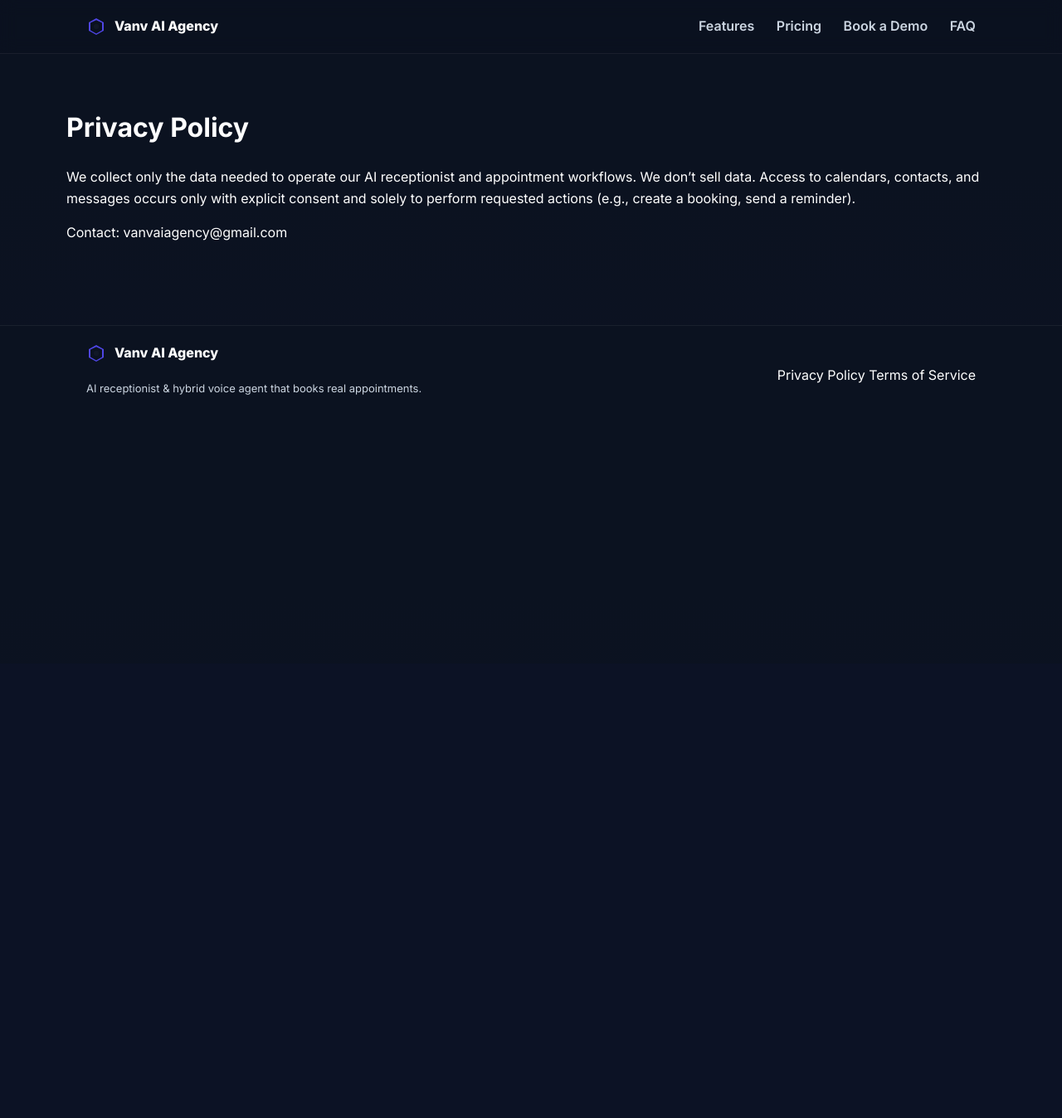
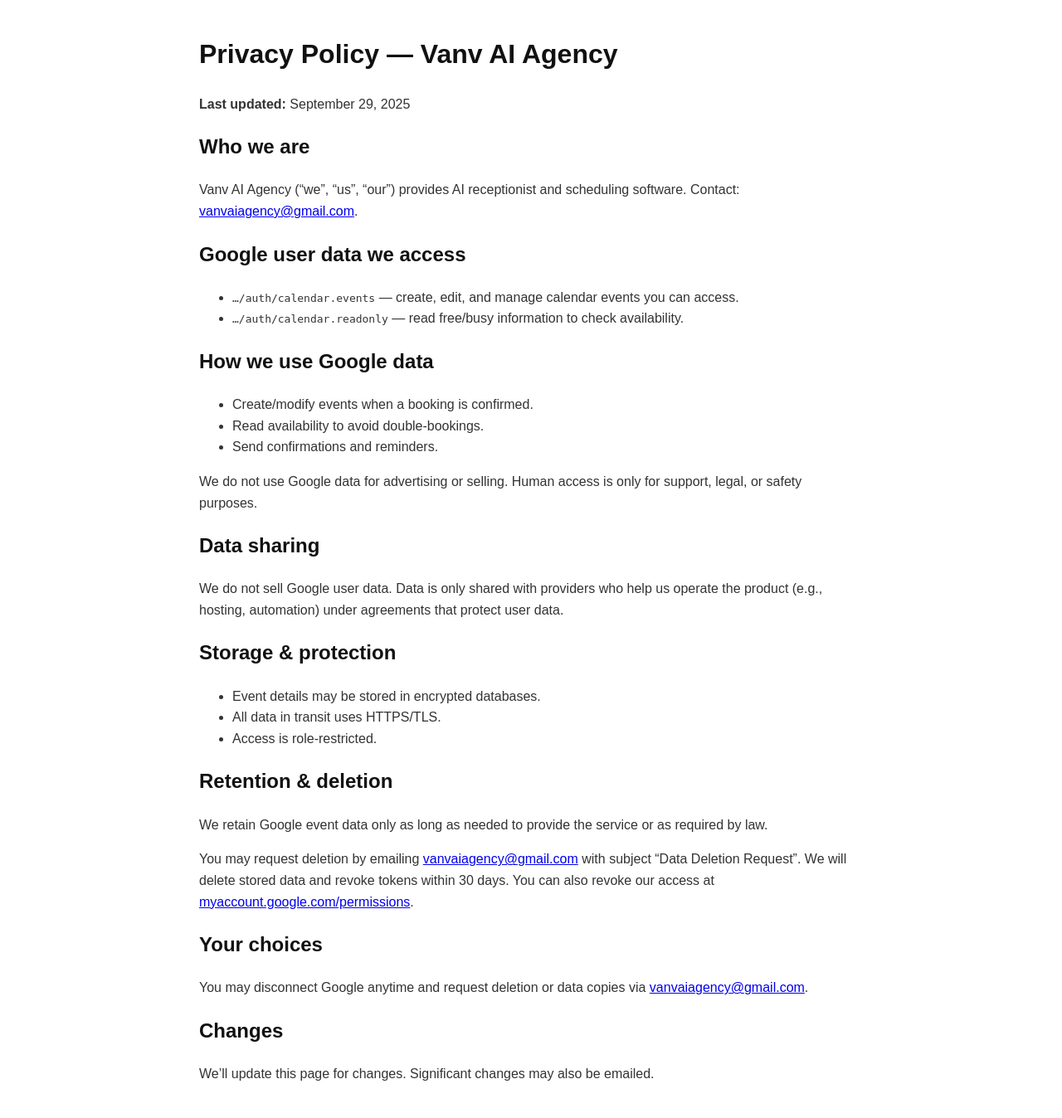
Before and after one commit to ProTmoney2231/vanv-ai-agency, a Flask app: page /privacy in a window 1280 px wide. Shown: the whole page at 83% size. Before the commit the page ends 476 px from the top, so only its background shows below. Run offline with Flask 3, Linux system fonts and the light colour scheme.

Commit message:
Add Google-compliant Privacy Policy and Terms of Service pages

```diff
--- a/app.py
+++ b/app.py
@@ -48,3 +48,11 @@ def book_demo():
         print(f"[DEMO REQUEST] {name} ({email}) at {date} {time}")
         return render_template("demo_success.html")
     return render_template("book_demo.html")
+
+@app.route("/privacy")
+def privacy():
+    return render_template("privacy.html")
+
+@app.route("/terms")
+def terms():
+    return render_template("terms.html")
--- a/templates/privacy.html
+++ b/templates/privacy.html
@@ -1,7 +1,52 @@
-{% extends "base.html" %}
-{% block title %}Privacy Policy — Vanv AI Agency{% endblock %}
-{% block content %}
-<h1>Privacy Policy</h1>
-<p>We collect only the data needed to operate our AI receptionist and appointment workflows. We don’t sell data. Access to calendars, contacts, and messages occurs only with explicit consent and solely to perform requested actions (e.g., create a booking, send a reminder).</p>
-<p>Contact: <a href="mailto:{{ owner_email }}">{{ owner_email }}</a></p>
-{% endblock %}
+<!DOCTYPE html>
+<html lang="en">
+<head>
+  <meta charset="UTF-8">
+  <title>Privacy Policy - Vanv AI Agency</title>
+  <style>
+    body { font-family: Arial, sans-serif; max-width: 800px; margin: 40px auto; line-height: 1.6; color: #333; }
+    h1, h2 { color: #111; }
+  </style>
+</head>
+<body>
+  <h1>Privacy Policy — Vanv AI Agency</h1>
+  <p><strong>Last updated:</strong> September 29, 2025</p>
+
+  <h2>Who we are</h2>
+  <p>Vanv AI Agency (“we”, “us”, “our”) provides AI receptionist and scheduling software. Contact: <a href="mailto:vanvaiagency@gmail.com">vanvaiagency@gmail.com</a>.</p>
+
+  <h2>Google user data we access</h2>
+  <ul>
+    <li><code>…/auth/calendar.events</code> — create, edit, and manage calendar events you can access.</li>
+    <li><code>…/auth/calendar.readonly</code> — read free/busy information to check availability.</li>
+  </ul>
+
+  <h2>How we use Google data</h2>
+  <ul>
+    <li>Create/modify events when a booking is confirmed.</li>
+    <li>Read availability to avoid double-bookings.</li>
+    <li>Send confirmations and reminders.</li>
+  </ul>
+  <p>We do not use Google data for advertising or selling. Human access is only for support, legal, or safety purposes.</p>
+
+  <h2>Data sharing</h2>
+  <p>We do not sell Google user data. Data is only shared with providers who help us operate the product (e.g., hosting, automation) under agreements that protect user data.</p>
+
+  <h2>Storage & protection</h2>
+  <ul>
+    <li>Event details may be stored in encrypted databases.</li>
+    <li>All data in transit uses HTTPS/TLS.</li>
+    <li>Access is role-restricted.</li>
+  </ul>
+
+  <h2>Retention & deletion</h2>
+  <p>We retain Google event data only as long as needed to provide the service or as required by law.</p>
+  <p>You may request deletion by emailing <a href="mailto:vanvaiagency@gmail.com">vanvaiagency@gmail.com</a> with subject “Data Deletion Request”. We will delete stored data and revoke tokens within 30 days. You can also revoke our access at <a href="https://myaccount.google.com/permissions">myaccount.google.com/permissions</a>.</p>
+
+  <h2>Your choices</h2>
+  <p>You may disconnect Google anytime and request deletion or data copies via <a href="mailto:vanvaiagency@gmail.com">vanvaiagency@gmail.com</a>.</p>
+
+  <h2>Changes</h2>
+  <p>We’ll update this page for changes. Significant changes may also be emailed.</p>
+</body>
+</html>
```
Also changed, not shown: templates/terms.html (+39 -7 lines).
